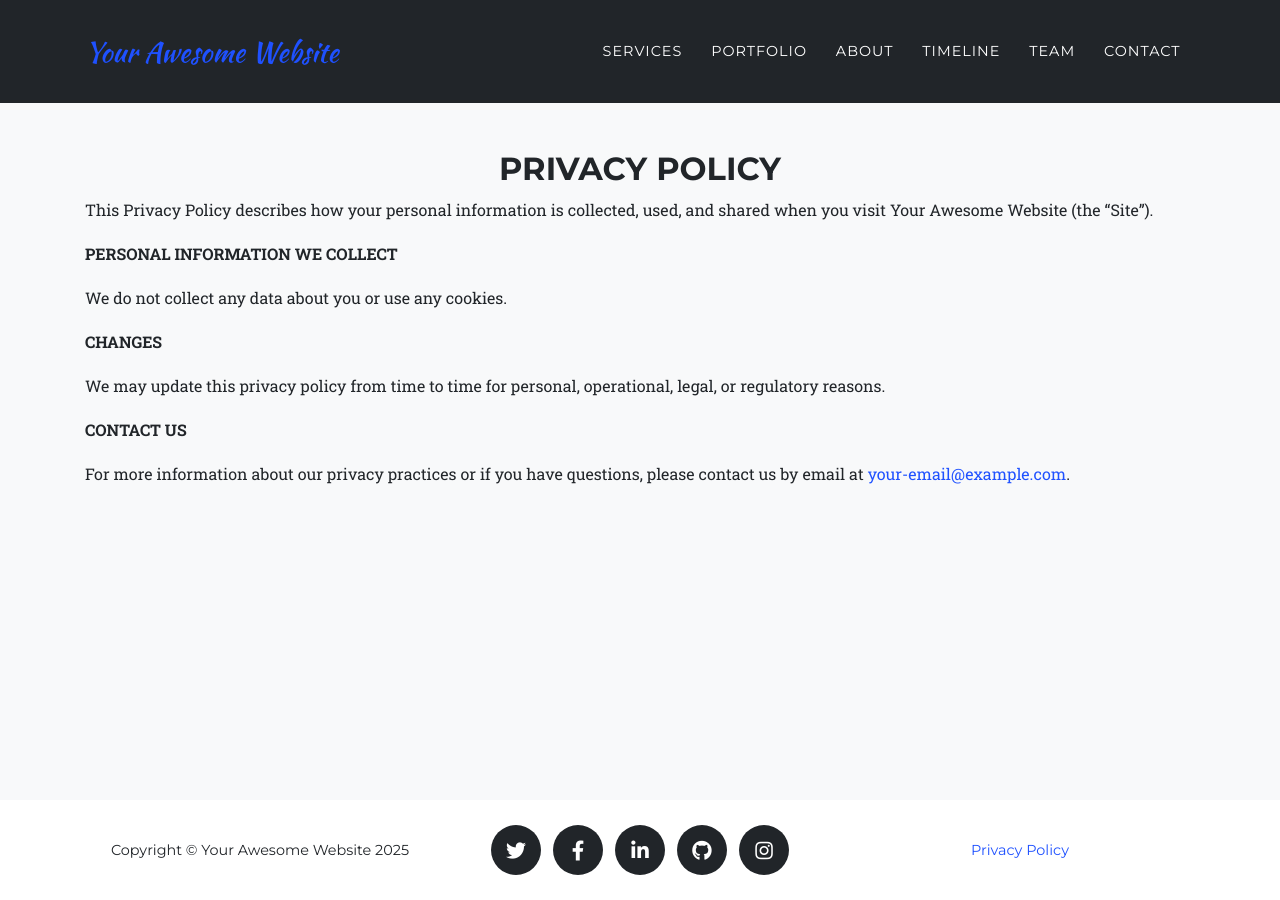
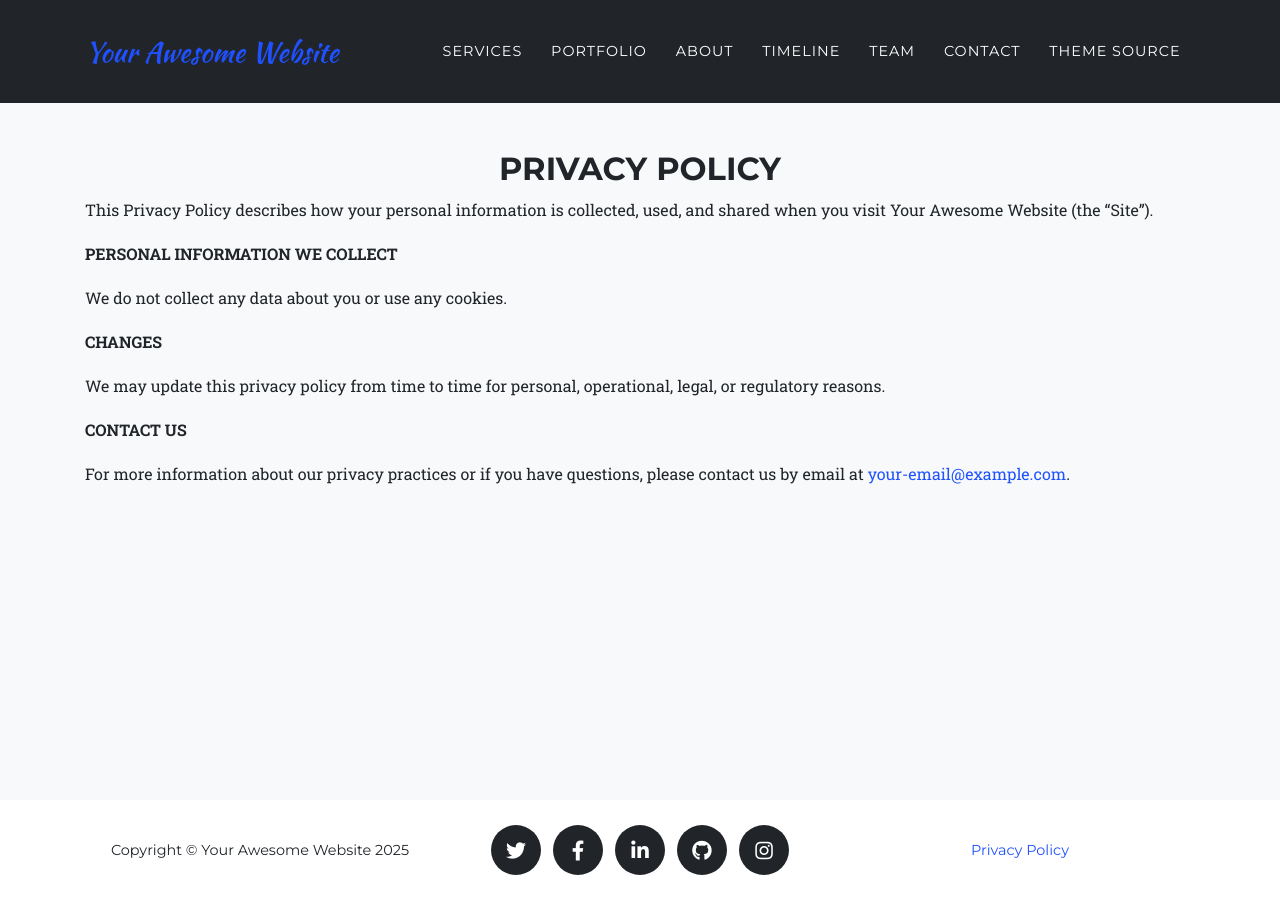
Before and after one commit to UQAdvisory/UQA, a Jekyll site: the page built from legal.md, in a window 1280 px wide. Built offline with Jekyll 4.4.1, drawn with Linux system fonts in a browser that asks for light colours; some web fonts are replaced.

Commit message:
Update navigation.yml

```diff
--- a/_data/navigation.yml
+++ b/_data/navigation.yml
@@ -23,3 +23,5 @@ en: &DEFAULT_EN
       section: team
     - title: "Contact"
       section: contact
+    - title: "Theme Source"
+      url: https://github.com/raviriley/agency-jekyll-theme/
```
